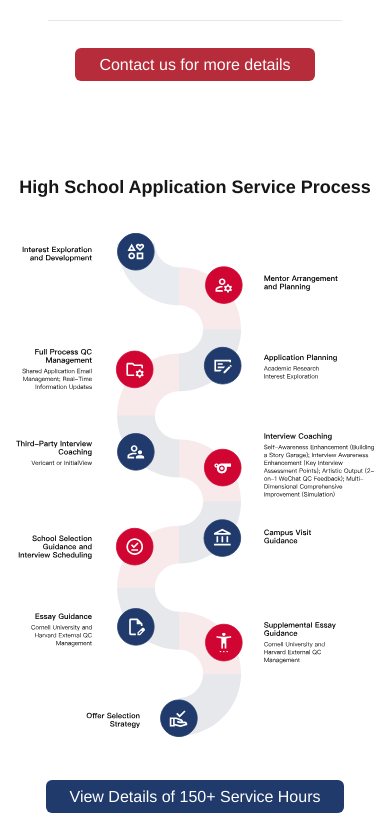
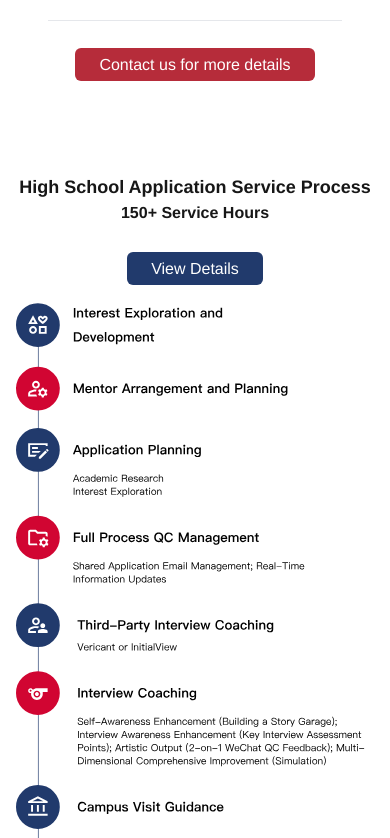
Before and after one commit to jacobsun000/ulead, a Next.js app: page /highschool in a window 390 px wide. Shown: the part 1646-2484 px from the top of the page. Built offline with nearby package versions, Linux system fonts and the light colour scheme.

Commit message:
Fix: hidden the process in mobile

```diff
--- a/app/highschool/page.js
+++ b/app/highschool/page.js
@@ -8,7 +8,7 @@ import Button2 from "@/ui/Button2";
 
 const Card = ({ title }) => (
   <div className="flex-1 mx-1">
-    <h3 className={`text-xs mb-2 text-white p-2 rounded-lg text-center place-content-center w-full h-full ${title.includes('Day') ? 'bg-primary' : 'bg-secondary'
+    <h3 className={`text-xs md:text-lg mb-2 text-white p-2 rounded-lg text-center place-content-center w-full h-full ${title.includes('Day') ? 'bg-primary' : 'bg-secondary'
       }`}>{title}</h3>
   </div>
 );
@@ -113,27 +113,45 @@ export default function Highschool() {
       </div>
 
 
-      <div className="max-w-6xl mx-auto py-12 px-4">
+      <div className="max-w-6xl mx-auto py-12 px-4 hidden md:block">
         <h2 className="text-lg font-bold text-center mb-8">High School Application Service Process</h2>
+
         <div className="flex items-center justify-center">
           <Image
             src="/img/highschool/process.svg"
             alt="process"
-            width={500}
-            height={500}
+            width={1000}
+            height={1000}
           />
         </div>
       </div>
-      <div className="text-center mb-5">
+      <div className="text-center mb-5 hidden md:block">
         <Button2 text="View Details of 150+ Service Hours" href="/contacts" />
       </div>
 
-      <div className="max-w-6xl mx-auto py-12 px-4">
+
+      <div className="max-w-6xl mx-auto py-12 px-4 hidden md:block">
         <h2 className="text-lg font-bold text-center mb-8">High School Application Service Process</h2>
         <div className="flex items-center justify-center">
           <Image
             src="/img/highschool/process2.svg"
             alt="process2"
+            width={1000}
+            height={1000}
+          />
+        </div>
+      </div>
+
+      <div className="max-w-6xl mx-auto py-12 px-4 block md:hidden">
+        <h2 className="text-lg font-bold text-center">High School Application Service Process</h2>
+        <p className="text-center font-bold mb-8 md:hidden">150+ Service Hours</p>
+        <div className="text-center mb-5 block md:hidden">
+          <Button2 text="View Details" href="/contacts" />
+        </div>
+        <div className="flex items-center justify-center">
+          <Image
+            src="/img/highschool/process3.svg"
+            alt="process3"
             width={500}
             height={500}
           />
--- a/app/university/page.js
+++ b/app/university/page.js
@@ -7,7 +7,7 @@ import Button from "@/ui/Button";
 
 const Card = ({ title }) => (
   <div className="flex-1 mx-1">
-    <h3 className={`text-xs mb-2 text-white p-2 rounded-lg text-center place-content-center w-full h-full ${title.includes('U.S.') ? 'bg-primary' : 'bg-secondary'
+    <h3 className={`text-xs md:text-lg mb-2 text-white p-2 rounded-lg text-center place-content-center w-full h-full ${title.includes('U.S.') ? 'bg-primary' : 'bg-secondary'
       }`}>{title}</h3>
   </div>
 );
```
Also changed, not shown: public/img/highschool/process3.svg (added).
